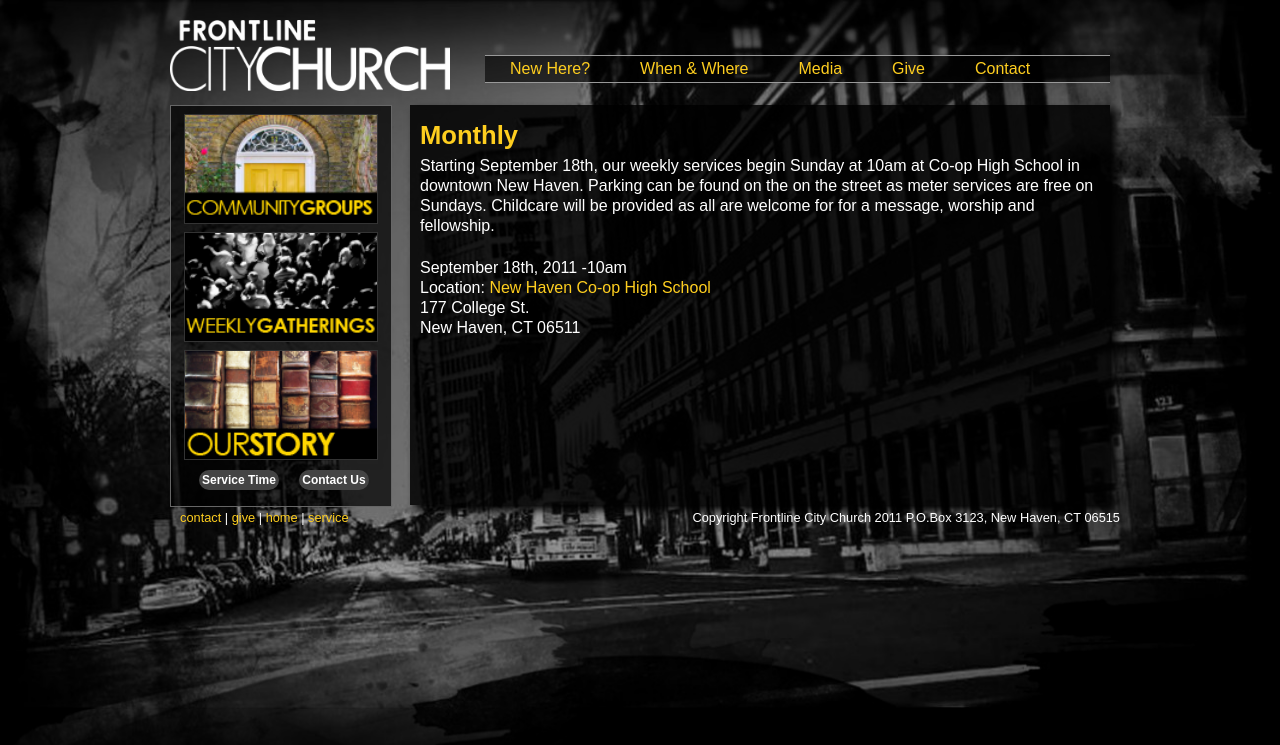
After one commit to tcopple/frontline, a PHP site: page /when_and_where/weekly.php in a window 1280 px wide. The commit adds this page. Shown: the top 745 px of the page. Run offline with PHP 8.4, Linux system fonts and the light colour scheme; some libraries are stand-ins or nearby versions; some web fonts are replaced.

Commit message:
removing monthly.php in favor of weekly.php and reference image on title page

```diff
--- a/index.php
+++ b/index.php
@@ -10,7 +10,6 @@
     <!--iframe src="http://player.vimeo.com/video/26031409?title=0&amp;byline=0&amp;portrait=0" width="700" height="392" frameborder="0"></iframe>-->
     <ul class='slideshow'>
       <li><img src="/images/banner_blueprint.png"></img></li>
-      <li><img src="/images/banner_monthly.png"></img></li>
       <li><img src="/images/banner_launch.png"></img></li>
     </ul>
 
--- a/layouts/header.php
+++ b/layouts/header.php
@@ -20,7 +20,7 @@
       <li><a href="#">When & Where</a>
       <ul>
         <li><a href="/when_and_where/community.php">Community Groups</a></li>
-        <li><a href="/when_and_where/monthly.php">Monthly Gatherings</a></li>
+        <li><a href="/when_and_where/weekly.php">Weekly Gatherings</a></li>
         <li><a href="/when_and_where/calendar.php">Calendar</a></li>
       </ul>
       </li>
--- /dev/null
+++ b/when_and_where/weekly.php
@@ -0,0 +1,22 @@
+<?php
+include_once("../utilities.php");
+start();
+?>
+
+<div id="page_content" class=" shadow">
+  <div id="text" >
+    <h3 class="yellow bold">Monthly</h3>
+    <p>
+      Starting September 18th, our weekly services begin Sunday at 10am at Co-op High School in downtown New Haven. Parking can be found on the on the street as meter services are free on Sundays. Childcare will be provided as all are welcome for for a message, worship and fellowship.
+    </p>
+    <div class="clear" style="height: 7px;"></div>
+    <div class="block left"  style="height: 230; padding: 15px 0px; width: 100%;">
+      September 18th, 2011 -10am <br>
+      Location: <a href="http://g.co/maps/jj24">New Haven Co-op High School</a><br>
+      177 College St.<br>
+      New Haven, CT 06511<br>
+    </div>
+    <div class="clear" style="height: 20px;"></div>
+  </div>
+</div>
+<?php stop(); ?>
```
Also changed, not shown: when_and_where/monthly.php (deleted, +0 -40 lines).
